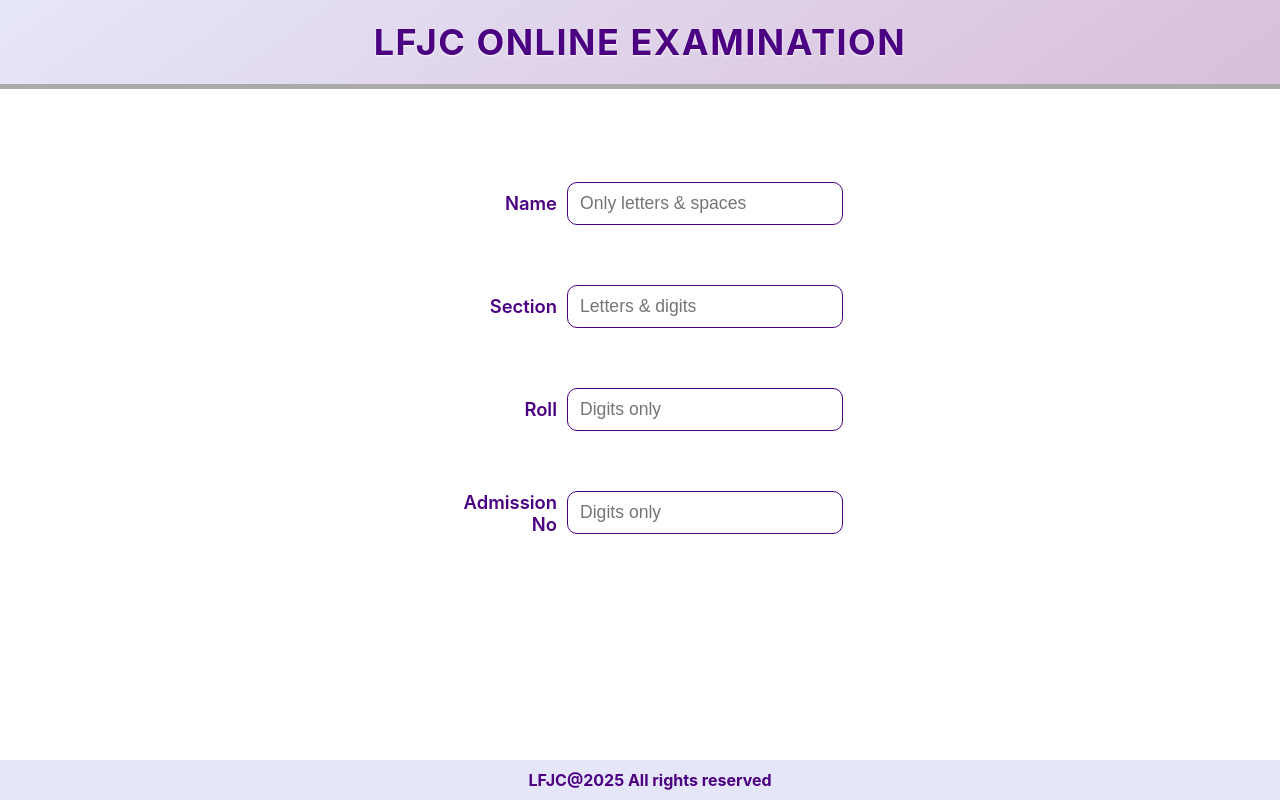
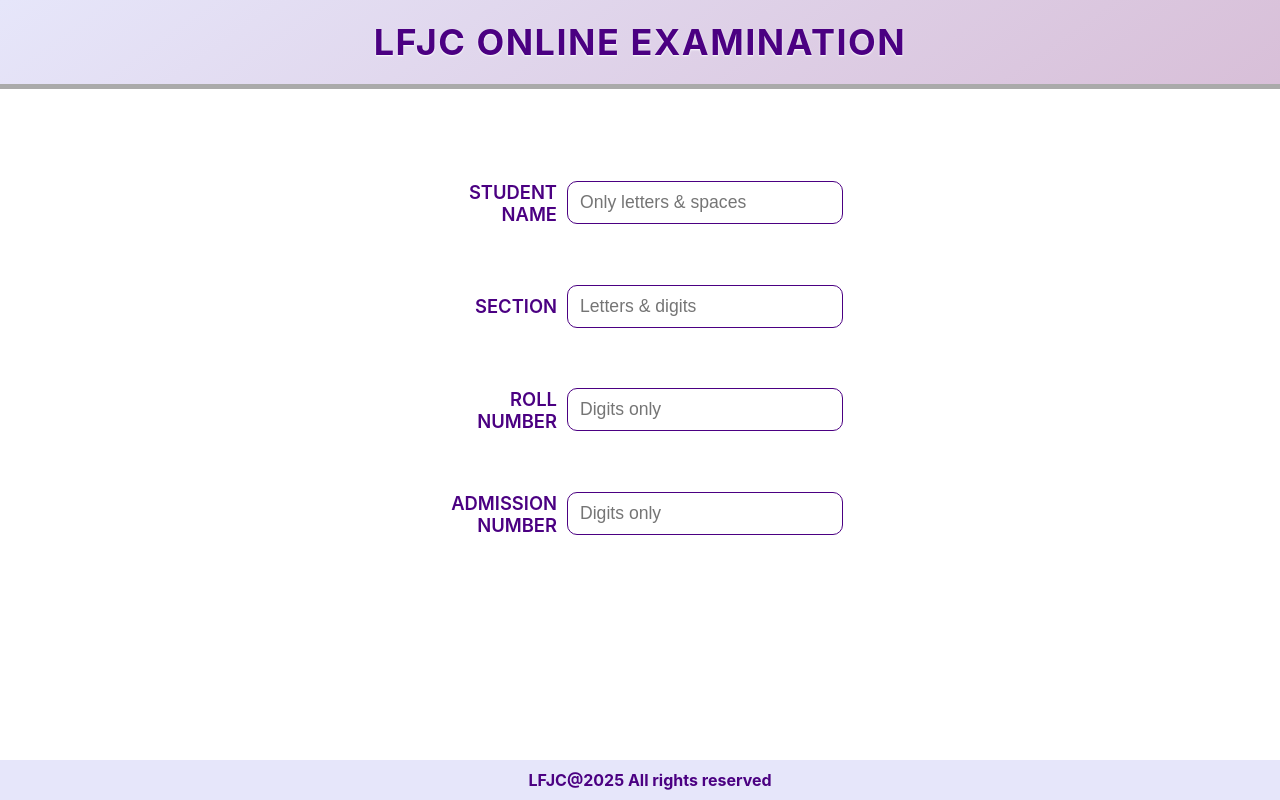
Before and after one commit to iitjeelf/Ss40, a plain HTML site: page index.html in a window 1280 px wide. Drawn offline with Linux system fonts and the light colour scheme.

Commit message:
Update index.html

```diff
--- a/index.html
+++ b/index.html
@@ -117,10 +117,10 @@ table td, table th {
 <header>LFJC ONLINE EXAMINATION</header>
 
 <div id="studentEntry">
-  <div class="form-group"><label>Name</label><input type="text" id="stuName" placeholder="Only letters & spaces" autocomplete="off"></div>
-  <div class="form-group"><label>Section</label><input type="text" id="stuSection" placeholder="Letters & digits" autocomplete="off"></div>
-  <div class="form-group"><label>Roll</label><input type="text" id="stuRoll" placeholder="Digits only" autocomplete="off"></div>
-  <div class="form-group"><label>Admission No</label><input type="text" id="stuAdm" placeholder="Digits only" autocomplete="off"></div>
+  <div class="form-group"><label>STUDENT NAME</label><input type="text" id="stuName" placeholder="Only letters & spaces" autocomplete="off"></div>
+  <div class="form-group"><label>SECTION</label><input type="text" id="stuSection" placeholder="Letters & digits" autocomplete="off"></div>
+  <div class="form-group"><label>ROLL NUMBER</label><input type="text" id="stuRoll" placeholder="Digits only" autocomplete="off"></div>
+  <div class="form-group"><label>ADMISSION NUMBER</label><input type="text" id="stuAdm" placeholder="Digits only" autocomplete="off"></div>
   <div class="form-group"><button id="stuStartBtn" style="display:none;">Start Exam</button></div>
   <p id="studentMsg"></p>
 </div>
```
